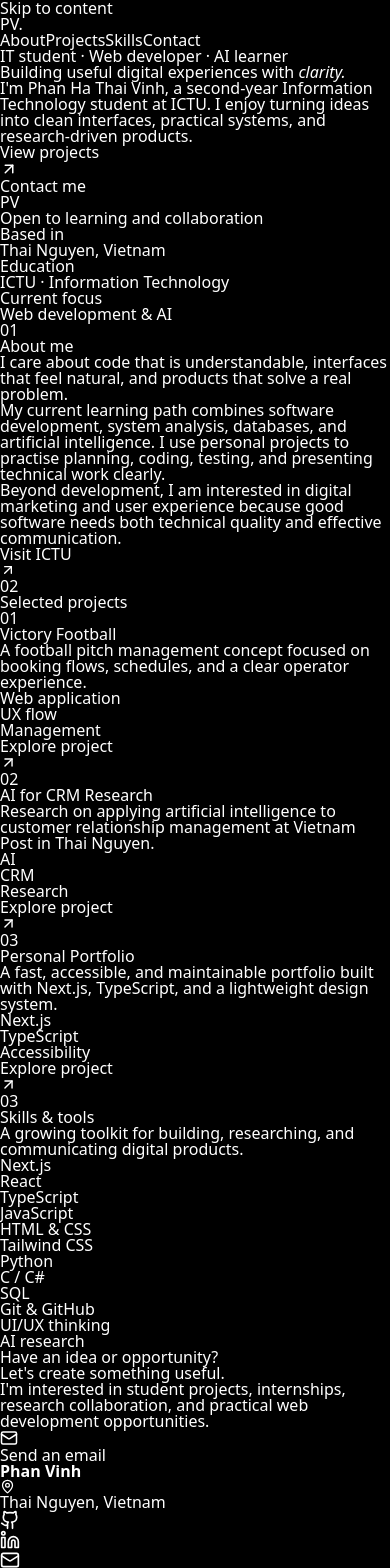
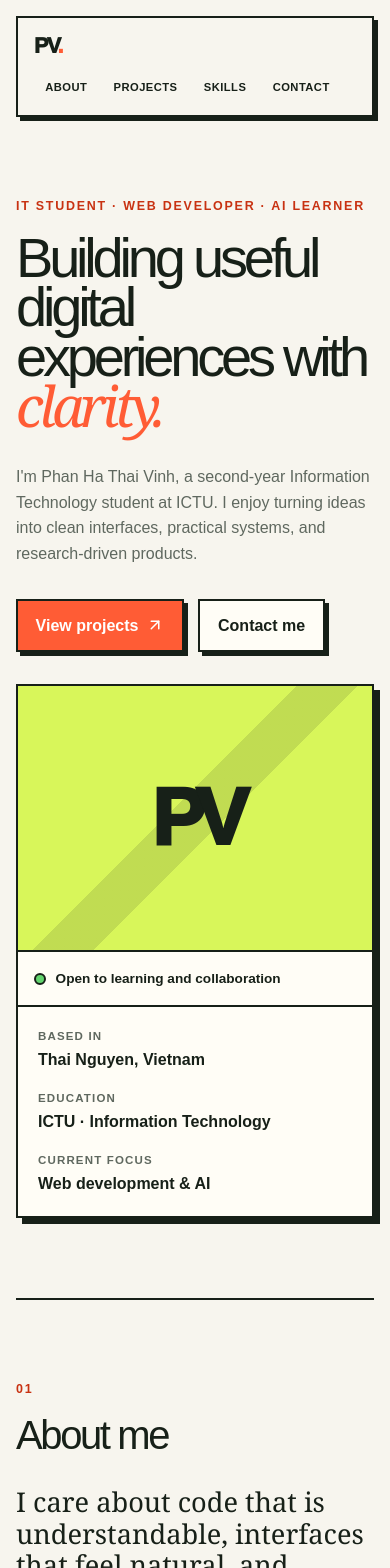
Before and after one commit to PhanVinh2k6/my-portfolio, a Next.js app: page / in a window 390 px wide. Shown: the top 1568 px of the page. Built offline with nearby package versions, Linux system fonts and the light colour scheme.

Commit message:
style: add accessible responsive design system

```diff
--- a/app/globals.css
+++ b/app/globals.css
@@ -1,129 +1,515 @@
 @import "tailwindcss";
-@import "tw-animate-css";
-@import "shadcn/tailwind.css";
 
-@custom-variant dark (&:is(.dark *));
+:root {
+  --ink: #172018;
+  --muted: #5f685f;
+  --paper: #f7f5ee;
+  --surface: #fffdf6;
+  --accent: #ff5c35;
+  --accent-dark: #c83212;
+  --lime: #d8f65a;
+  --line: #172018;
+  --shadow: 6px 6px 0 #172018;
+}
+
+* {
+  box-sizing: border-box;
+}
+
+html {
+  scroll-behavior: smooth;
+}
 
 body {
-  line-height: 1;
+  margin: 0;
+  background: var(--paper);
+  color: var(--ink);
+  font-family: Arial, Helvetica, sans-serif;
+  line-height: 1.6;
 }
 
-@theme inline {
-  --radius-sm: calc(var(--radius) - 4px);
-  --radius-md: calc(var(--radius) - 2px);
-  --radius-lg: var(--radius);
-  --radius-xl: calc(var(--radius) + 4px);
-  --radius-2xl: calc(var(--radius) + 8px);
-  --radius-3xl: calc(var(--radius) + 12px);
-  --radius-4xl: calc(var(--radius) + 16px);
-  --color-background: var(--background);
-  --color-foreground: var(--foreground);
-  --color-card: var(--card);
-  --color-card-foreground: var(--card-foreground);
-  --color-popover: var(--popover);
-  --color-popover-foreground: var(--popover-foreground);
-  --color-primary: var(--primary);
-  --color-primary-foreground: var(--primary-foreground);
-  --color-secondary: var(--secondary);
-  --color-secondary-foreground: var(--secondary-foreground);
-  --color-muted: var(--muted);
-  --color-muted-foreground: var(--muted-foreground);
-  --color-accent: var(--accent);
-  --color-accent-foreground: var(--accent-foreground);
-  --color-destructive: var(--destructive);
-  --color-border: var(--border);
-  --color-input: var(--input);
-  --color-ring: var(--ring);
-  --color-chart-1: var(--chart-1);
-  --color-chart-2: var(--chart-2);
-  --color-chart-3: var(--chart-3);
-  --color-chart-4: var(--chart-4);
-  --color-chart-5: var(--chart-5);
-  --color-sidebar: var(--sidebar);
-  --color-sidebar-foreground: var(--sidebar-foreground);
-  --color-sidebar-primary: var(--sidebar-primary);
-  --color-sidebar-primary-foreground: var(--sidebar-primary-foreground);
-  --color-sidebar-accent: var(--sidebar-accent);
-  --color-sidebar-accent-foreground: var(--sidebar-accent-foreground);
-  --color-sidebar-border: var(--sidebar-border);
-  --color-sidebar-ring: var(--sidebar-ring);
+a {
+  color: inherit;
 }
 
-
-:root {
-  --radius: 0.625rem;
-  --background: oklch(1 0 0);
-  --foreground: oklch(0.145 0 0);
-  --card: oklch(1 0 0);
-  --card-foreground: oklch(0.145 0 0);
-  --popover: oklch(1 0 0);
-  --popover-foreground: oklch(0.145 0 0);
-  --primary: oklch(0.205 0 0);
-  --primary-foreground: oklch(0.985 0 0);
-  --secondary: oklch(0.97 0 0);
-  --secondary-foreground: oklch(0.205 0 0);
-  --muted: oklch(0.97 0 0);
-  --muted-foreground: oklch(0.556 0 0);
-  --accent: oklch(0.97 0 0);
-  --accent-foreground: oklch(0.205 0 0);
-  --destructive: oklch(0.577 0.245 27.325);
-  --border: oklch(0.922 0 0);
-  --input: oklch(0.922 0 0);
-  --ring: oklch(0.708 0 0);
-  --chart-1: oklch(0.646 0.222 41.116);
-  --chart-2: oklch(0.6 0.118 184.704);
-  --chart-3: oklch(0.398 0.07 227.392);
-  --chart-4: oklch(0.828 0.189 84.429);
-  --chart-5: oklch(0.769 0.188 70.08);
-  --sidebar: oklch(0.985 0 0);
-  --sidebar-foreground: oklch(0.145 0 0);
-  --sidebar-primary: oklch(0.205 0 0);
-  --sidebar-primary-foreground: oklch(0.985 0 0);
-  --sidebar-accent: oklch(0.97 0 0);
-  --sidebar-accent-foreground: oklch(0.205 0 0);
-  --sidebar-border: oklch(0.922 0 0);
-  --sidebar-ring: oklch(0.708 0 0);
+a:focus-visible,
+button:focus-visible {
+  outline: 3px solid var(--accent);
+  outline-offset: 4px;
 }
 
-.dark {
-  --background: oklch(0.145 0 0);
-  --foreground: oklch(0.985 0 0);
-  --card: oklch(0.205 0 0);
-  --card-foreground: oklch(0.985 0 0);
-  --popover: oklch(0.205 0 0);
-  --popover-foreground: oklch(0.985 0 0);
-  --primary: oklch(0.922 0 0);
-  --primary-foreground: oklch(0.205 0 0);
-  --secondary: oklch(0.269 0 0);
-  --secondary-foreground: oklch(0.985 0 0);
-  --muted: oklch(0.269 0 0);
-  --muted-foreground: oklch(0.708 0 0);
-  --accent: oklch(0.269 0 0);
-  --accent-foreground: oklch(0.985 0 0);
-  --destructive: oklch(0.704 0.191 22.216);
-  --border: oklch(1 0 0 / 10%);
-  --input: oklch(1 0 0 / 15%);
-  --ring: oklch(0.556 0 0);
-  --chart-1: oklch(0.488 0.243 264.376);
-  --chart-2: oklch(0.696 0.17 162.48);
-  --chart-3: oklch(0.769 0.188 70.08);
-  --chart-4: oklch(0.627 0.265 303.9);
-  --chart-5: oklch(0.645 0.246 16.439);
-  --sidebar: oklch(0.205 0 0);
-  --sidebar-foreground: oklch(0.985 0 0);
-  --sidebar-primary: oklch(0.488 0.243 264.376);
-  --sidebar-primary-foreground: oklch(0.985 0 0);
-  --sidebar-accent: oklch(0.269 0 0);
-  --sidebar-accent-foreground: oklch(0.985 0 0);
-  --sidebar-border: oklch(1 0 0 / 10%);
-  --sidebar-ring: oklch(0.556 0 0);
+.skip-link {
+  position: fixed;
+  left: 1rem;
+  top: -5rem;
+  z-index: 100;
+  padding: 0.75rem 1rem;
+  background: var(--ink);
+  color: white;
+  font-weight: 800;
 }
 
-@layer base {
-  * {
-    @apply border-border outline-ring/50;
+.skip-link:focus {
+  top: 1rem;
+}
+
+.site-header {
+  position: sticky;
+  top: 0;
+  z-index: 20;
+  display: flex;
+  align-items: center;
+  justify-content: space-between;
+  gap: 1.5rem;
+  width: min(1180px, calc(100% - 2rem));
+  margin: 1rem auto 0;
+  padding: 0.7rem 0.85rem 0.7rem 1rem;
+  border: 2px solid var(--line);
+  background: rgba(247, 245, 238, 0.92);
+  box-shadow: 4px 4px 0 var(--line);
+  backdrop-filter: blur(12px);
+}
+
+.brand {
+  text-decoration: none;
+  font-size: 1.35rem;
+  font-weight: 950;
+  letter-spacing: -0.08em;
+}
+
+.brand span {
+  color: var(--accent);
+}
+
+nav {
+  display: flex;
+  flex-wrap: wrap;
+  justify-content: flex-end;
+  gap: 0.25rem;
+}
+
+nav a {
+  padding: 0.45rem 0.7rem;
+  text-decoration: none;
+  font-size: 0.82rem;
+  font-weight: 800;
+  text-transform: uppercase;
+  letter-spacing: 0.04em;
+}
+
+nav a:hover {
+  background: var(--lime);
+}
+
+.hero,
+.section,
+.site-footer {
+  width: min(1180px, calc(100% - 2rem));
+  margin-inline: auto;
+}
+
+.hero {
+  min-height: calc(100vh - 6rem);
+  display: grid;
+  grid-template-columns: minmax(0, 1.4fr) minmax(280px, 0.6fr);
+  align-items: center;
+  gap: clamp(2rem, 6vw, 6rem);
+  padding: clamp(5rem, 9vw, 9rem) 0;
+}
+
+.eyebrow,
+.section-number {
+  margin: 0 0 1rem;
+  color: var(--accent-dark);
+  font-size: 0.78rem;
+  font-weight: 900;
+  letter-spacing: 0.14em;
+  text-transform: uppercase;
+}
+
+.hero h1 {
+  max-width: 850px;
+  margin: 0;
+  font-size: clamp(3.5rem, 9vw, 8.5rem);
+  line-height: 0.88;
+  letter-spacing: -0.075em;
+}
+
+.hero h1 em {
+  color: var(--accent);
+  font-family: Georgia, serif;
+  font-weight: 500;
+}
+
+.hero-description {
+  max-width: 680px;
+  margin: 2rem 0 0;
+  color: var(--muted);
+  font-size: clamp(1rem, 2vw, 1.2rem);
+}
+
+.hero-actions {
+  display: flex;
+  flex-wrap: wrap;
+  gap: 0.9rem;
+  margin-top: 2rem;
+}
+
+.button {
+  display: inline-flex;
+  align-items: center;
+  justify-content: center;
+  gap: 0.5rem;
+  min-height: 48px;
+  padding: 0.75rem 1.1rem;
+  border: 2px solid var(--line);
+  text-decoration: none;
+  font-weight: 900;
+  box-shadow: 4px 4px 0 var(--line);
+  transition: transform 150ms ease, box-shadow 150ms ease;
+}
+
+.button:hover {
+  transform: translate(2px, 2px);
+  box-shadow: 2px 2px 0 var(--line);
+}
+
+.button-primary {
+  background: var(--accent);
+  color: white;
+}
+
+.button-secondary,
+.button-light {
+  background: var(--surface);
+}
+
+.hero-card {
+  border: 2px solid var(--line);
+  background: var(--surface);
+  box-shadow: var(--shadow);
+  transform: rotate(1.5deg);
+}
+
+.portrait-placeholder {
+  aspect-ratio: 4 / 3;
+  display: grid;
+  place-items: center;
+  border-bottom: 2px solid var(--line);
+  background: var(--lime);
+  background-image: linear-gradient(135deg, transparent 45%, rgba(23, 32, 24, 0.12) 45% 55%, transparent 55%);
+}
+
+.portrait-placeholder span {
+  font-size: clamp(5rem, 11vw, 8rem);
+  font-weight: 950;
+  letter-spacing: -0.12em;
+}
+
+.availability {
+  display: flex;
+  align-items: center;
+  gap: 0.6rem;
+  padding: 1rem;
+  border-bottom: 2px solid var(--line);
+  font-size: 0.85rem;
+  font-weight: 800;
+}
+
+.status-dot {
+  width: 0.75rem;
+  height: 0.75rem;
+  border: 2px solid var(--line);
+  border-radius: 50%;
+  background: #62d46e;
+}
+
+.hero-card dl {
+  margin: 0;
+  padding: 1.25rem;
+}
+
+.hero-card dl div + div {
+  margin-top: 1rem;
+}
+
+.hero-card dt {
+  color: var(--muted);
+  font-size: 0.72rem;
+  font-weight: 900;
+  text-transform: uppercase;
+  letter-spacing: 0.1em;
+}
+
+.hero-card dd {
+  margin: 0.1rem 0 0;
+  font-weight: 800;
+}
+
+.section {
+  padding: clamp(5rem, 9vw, 8rem) 0;
+  border-top: 2px solid var(--line);
+}
+
+.section-heading {
+  display: grid;
+  grid-template-columns: 80px 1fr;
+  align-items: baseline;
+  margin-bottom: clamp(2rem, 5vw, 4rem);
+}
+
+.section-heading h2,
+.contact-section h2 {
+  margin: 0;
+  font-size: clamp(2.5rem, 7vw, 6rem);
+  line-height: 0.95;
+  letter-spacing: -0.06em;
+}
+
+.about-grid,
+.skills-layout {
+  display: grid;
+  grid-template-columns: minmax(260px, 0.8fr) minmax(0, 1.2fr);
+  gap: clamp(2rem, 7vw, 7rem);
+}
+
+.lead {
+  margin: 0;
+  font-family: Georgia, serif;
+  font-size: clamp(1.7rem, 4vw, 3.1rem);
+  line-height: 1.15;
+}
+
+.about-copy {
+  color: var(--muted);
+  font-size: 1.05rem;
+}
+
+.text-link,
+.project-card > a {
+  display: inline-flex;
+  align-items: center;
+  gap: 0.4rem;
+  color: var(--ink);
+  font-weight: 900;
+  text-underline-offset: 0.25rem;
+}
+
+.project-grid {
+  display: grid;
+  grid-template-columns: repeat(3, 1fr);
+  gap: 1.25rem;
+}
+
+.project-card {
+  display: flex;
+  flex-direction: column;
+  min-height: 390px;
+  padding: 1.4rem;
+  border: 2px solid var(--line);
+  background: var(--surface);
+  box-shadow: 5px 5px 0 var(--line);
+}
+
+.project-card:nth-child(2) {
+  background: var(--lime);
+}
+
+.project-index {
+  font-weight: 950;
+}
+
+.project-card h3 {
+  margin: 2.5rem 0 1rem;
+  font-size: clamp(1.8rem, 3vw, 2.5rem);
+  line-height: 1;
+  letter-spacing: -0.04em;
+}
+
+.project-card p {
+  color: #4e574f;
+}
+
+.project-card > a {
+  margin-top: auto;
+}
+
+.tag-list,
+.skills-list {
+  padding: 0;
+  list-style: none;
+}
+
+.tag-list {
+  display: flex;
+  flex-wrap: wrap;
+  gap: 0.45rem;
+  margin: 1rem 0 1.5rem;
+}
+
+.tag-list li {
+  padding: 0.25rem 0.55rem;
+  border: 1.5px solid var(--line);
+  background: var(--paper);
+  font-size: 0.72rem;
+  font-weight: 800;
+}
+
+.skills-list {
+  display: grid;
+  grid-template-columns: repeat(2, 1fr);
+  margin: 0;
+  border-top: 2px solid var(--line);
+}
+
+.skills-list li {
+  padding: 1rem 0.5rem;
+  border-bottom: 2px solid var(--line);
+  font-weight: 900;
+}
+
+.skills-list li:nth-child(odd) {
+  border-right: 2px solid var(--line);
+}
+
+.contact-section {
+  padding: clamp(4rem, 9vw, 8rem) max(1rem, calc((100% - 1180px) / 2));
+  background: var(--ink);
+  color: white;
+}
+
+.contact-section > * {
+  max-width: 900px;
+}
+
+.contact-section .eyebrow {
+  color: var(--lime);
+}
+
+.contact-section p:not(.eyebrow) {
+  max-width: 650px;
+  color: #cad0ca;
+  font-size: 1.1rem;
+}
+
+.site-footer {
+  display: grid;
+  grid-template-columns: 1fr auto 1fr;
+  align-items: center;
+  gap: 1.5rem;
+  padding: 2rem 0;
+  font-size: 0.85rem;
+}
+
+.site-footer > div:first-child {
+  display: flex;
+  flex-direction: column;
+}
+
+.site-footer span {
+  display: flex;
+  align-items: center;
+  gap: 0.3rem;
+  color: var(--muted);
+}
+
+.site-footer > p {
+  justify-self: end;
+  margin: 0;
+  color: var(--muted);
+}
+
+.social-links {
+  display: flex;
+  gap: 0.5rem;
+}
+
+.social-links a {
+  display: grid;
+  width: 42px;
+  height: 42px;
+  place-items: center;
+  border: 2px solid var(--line);
+  background: var(--surface);
+  box-shadow: 3px 3px 0 var(--line);
+}
+
+@media (max-width: 820px) {
+  .site-header {
+    align-items: flex-start;
   }
-  body {
-    @apply bg-background text-foreground;
+
+  nav a {
+    font-size: 0.7rem;
+  }
+
+  .hero,
+  .about-grid,
+  .skills-layout {
+    grid-template-columns: 1fr;
+  }
+
+  .hero {
+    min-height: auto;
+    padding-top: 5rem;
+  }
+
+  .hero-card {
+    max-width: 520px;
+    transform: none;
+  }
+
+  .project-grid {
+    grid-template-columns: 1fr;
+  }
+
+  .project-card {
+    min-height: 320px;
+  }
+
+  .site-footer {
+    grid-template-columns: 1fr;
+  }
+
+  .site-footer > p {
+    justify-self: start;
   }
 }
+
+@media (max-width: 560px) {
+  .site-header {
+    position: static;
+    display: block;
+  }
+
+  nav {
+    justify-content: flex-start;
+    margin-top: 0.5rem;
+  }
+
+  .section-heading {
+    grid-template-columns: 1fr;
+  }
+
+  .skills-list {
+    grid-template-columns: 1fr;
+  }
+
+  .skills-list li:nth-child(odd) {
+    border-right: 0;
+  }
+}
+
+@media (prefers-reduced-motion: reduce) {
+  html {
+    scroll-behavior: auto;
+  }
+
+  *,
+  *::before,
+  *::after {
+    animation-duration: 0.01ms !important;
+    animation-iteration-count: 1 !important;
+    transition-duration: 0.01ms !important;
+  }
+}
```
